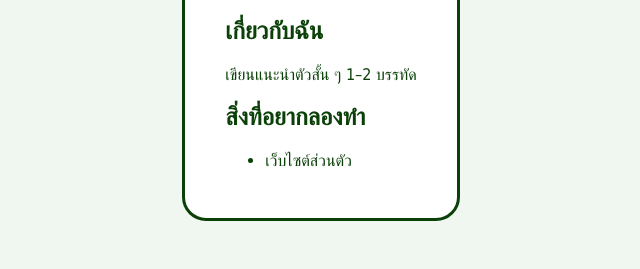
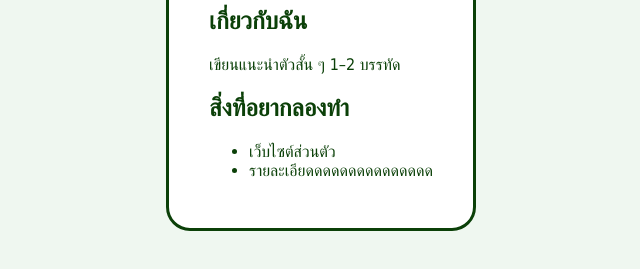
Before and after one commit to samsung73076-lab/my_profile, a plain HTML site: page index.html in a window 1280 px wide. Shown: the part 339-608 px from the top of the page, without its empty margins (319-959 px from the left). Drawn offline with Linux system fonts and the light colour scheme.

Commit message:
Add things I want to build

```diff
--- a/index.html
+++ b/index.html
@@ -17,6 +17,7 @@
     <h2>สิ่งที่อยากลองทำ</h2>
     <ul>
       <li>เว็บไซต์ส่วนตัว</li>
+      <li>รายละเอียดดดดดดดดดดดดดดด</li>
     </ul>
   </main>
 </body>
```
